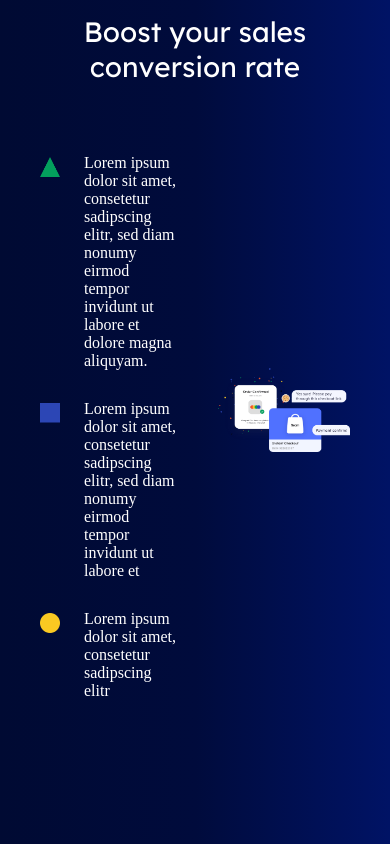
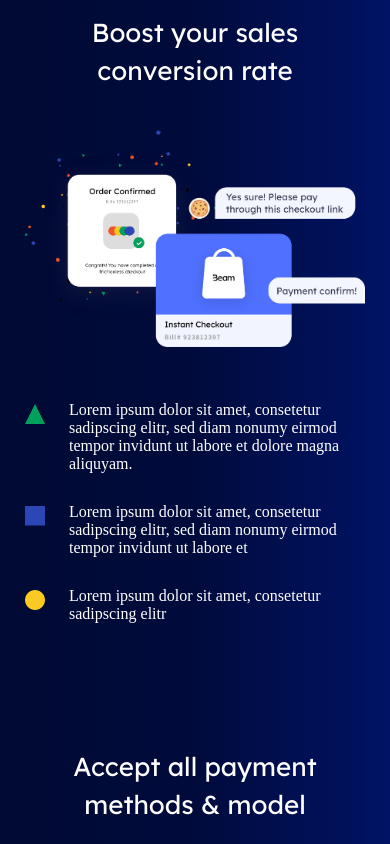
Before and after one commit to Beam-Data-Company/beam-early-access, a Next.js app: page / in a window 390 px wide. Shown: the part 1100-1944 px from the top of the page. Built offline with nearby package versions, Linux system fonts and the light colour scheme; a web font is replaced by a local one.

Commit message:
responsive ver of Info section

```diff
--- a/components/landing_page/InfoSection.module.css
+++ b/components/landing_page/InfoSection.module.css
@@ -1,5 +1,4 @@
 .wrapper {
-
   text-align: center;
   padding: 0 100px;
   max-width: 1500px;
@@ -37,7 +36,7 @@
 }
 
 /* ipad portrait and phone*/
-@media (max-width: 1000px) {
+@media (max-width: 1040px) {
   .wrapper {
     padding: 0 40px;
     flex-direction: column;
@@ -54,3 +53,26 @@
     margin-top: 40px;
   }
 }
+
+/*phone*/
+@media (max-width: 600px) {
+  .wrapper {
+    padding: 0 25px;
+  }
+
+  .message_image_wrapper {
+    flex-direction: column-reverse;
+  }
+
+  .message_container {
+    width: auto;
+    margin-right: 0;
+    margin-top: 20px;
+  }
+
+  .info_list {
+    width: 100vw;
+    padding: 0 25px;
+    max-width: 500px;
+  }
+}
--- a/components/landing_page/InfoSection.tsx
+++ b/components/landing_page/InfoSection.tsx
@@ -64,20 +64,21 @@ const renderInfo = (array: InfoType[]) =>
   })
 
 export default function InfoSection() {
-  const isIpadPortraitAndPhone = useMediaQuery({ maxWidth: 1000 })
+  const isIpadPortraitAndPhone = useMediaQuery({ maxWidth: 1040 })
+  const isPhone = useMediaQuery({ maxWidth: 600 })
 
   return (
     <>
       <div className={styles.wrapper}>
         {isIpadPortraitAndPhone && (
-          <Text color="#ffffff" size={isIpadPortraitAndPhone ? 28 : 32}>
-            Boost your sales conversion rate
+          <Text color="#ffffff" size={isPhone ? 26 : 28} lineHeight={38}>
+            Boost your sales {isPhone && <br />}conversion rate
           </Text>
         )}
         <div className={styles.message_image_wrapper}>
           <div className={styles.message_container}>
             {!isIpadPortraitAndPhone && (
-              <Text color="#ffffff" size={isIpadPortraitAndPhone ? 28 : 32}>
+              <Text color="#ffffff" size={32}>
                 Boost your sales conversion rate
               </Text>
             )}
@@ -88,30 +89,34 @@ export default function InfoSection() {
 
           <ImageBox
             src={BoostSalesPicture}
-            width={590}
+            width={isPhone ? undefined : 590}
             alt="Boost Sales Picture"
           />
         </div>
       </div>
 
-      <Spacer height={160} />
+      <Spacer height={isPhone ? 125 : 160} />
 
       <div className={styles.wrapper}>
         {isIpadPortraitAndPhone && (
-          <Text color="#ffffff" size={isIpadPortraitAndPhone ? 28 : 32}>
-            Accept all payment methods &#38; model
+          <Text color="#ffffff" size={isPhone ? 26 : 28} lineHeight={38}>
+            Accept all payment {isPhone && <br />}methods &#38; model
           </Text>
         )}
         <div className={styles.message_image_wrapper}>
           <div className={styles.message_container}>
             {!isIpadPortraitAndPhone && (
-              <Text color="#ffffff" size={isIpadPortraitAndPhone ? 28 : 32}>
+              <Text color="#ffffff" size={32}>
                 Accept all payment methods &#38; model
               </Text>
             )}
             <ul className={styles.info_list}>{renderInfo(PaymentInfoArray)}</ul>
           </div>
-          <ImageBox src={PaymentPicture} width={500} alt="Payment Picture" />
+          <ImageBox
+            src={PaymentPicture}
+            width={isPhone ? undefined : 500}
+            alt="Payment Picture"
+          />
         </div>
       </div>
     </>
```
